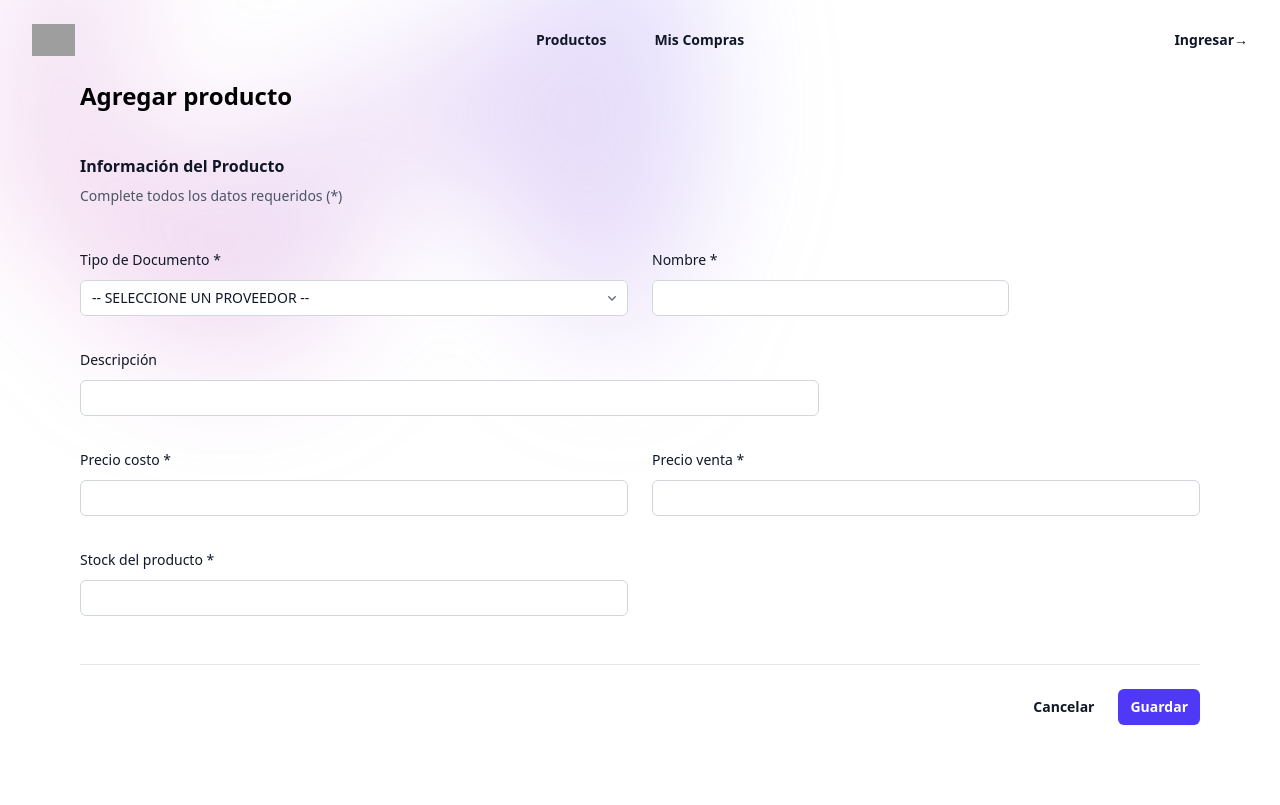
After one commit to juanfpuna/app-redes-tp1, a Django app: page /productos/crear in a window 1280 px wide. The commit adds this page. Run offline with Django 4.2, Linux system fonts and the light colour scheme; data that the repository does not hold is empty; grey boxes are pictures that could not be loaded.

Commit message:
Agrega formularios producto y proveedores. Listar proveedores. Cerrar sesion

```diff
--- a/appredestp1/urls.py
+++ b/appredestp1/urls.py
@@ -71,5 +71,6 @@ urlpatterns = [
     path('productos/', include('productos.urls')),
     path('autenticarse', views.autenticarse, name='autenticarse'),
     path('registrarse', views.registrarse, name='registrarse'),
+    path('logout', views.cerrar_sesion),
 
 ]
--- a/appredestp1/views.py
+++ b/appredestp1/views.py
@@ -39,6 +39,12 @@ def autenticarse(request):
             return redirect('productos')
 
     return render(request, 'autenticacion/login.html')
+
+@api_view(['POST'])
+def cerrar_sesion(request):
+    logout(request)
+    return redirect('autenticarse')
+
 
 def registrarse(request):
     errors = {}
--- a/productos/urls.py
+++ b/productos/urls.py
@@ -6,5 +6,6 @@ urlpatterns = [
     path("<int:pk>", views.show, name="producto.ver"),
     path("<int:pk>/update", views.update, name="producto.actualizar"),
     path("<int:pk>/destroy", views.delete, name="producto.eliminar"),
+    path("crear", views.create, name="producto.crear"),
 
 ]
--- a/productos/views.py
+++ b/productos/views.py
@@ -6,7 +6,10 @@ from rest_framework import status
 from productos.models import Producto
 from productos.serializers import ProductoSerializer
 from django.views import View
-from django.shortcuts import render
+from django.shortcuts import render, redirect
+
+from proveedores.models import Proveedor
+
 
 
 
@@ -36,7 +39,8 @@ def index(request):
             serializer = ProductoSerializer(data=request.data)
             if serializer.is_valid():
                 serializer.save()
-                return Response(serializer.data, status=status.HTTP_200_OK)
+                return redirect('productos')
+            # Response(serializer.data, status=status.HTTP_200_OK)
             return Response(serializer.errors, status=status.HTTP_400_BAD_REQUEST)
     except Exception as e:
         return Response(data= {'error' :str(e)}, status=status.HTTP_500_INTERNAL_SERVER_ERROR)
@@ -71,3 +75,10 @@ def delete(request, pk):
         return Response(status=status.HTTP_204_NO_CONTENT)
     except producto.DoesNotExist:
         return Response(status=status.HTTP_404_NOT_FOUND, data= {'error' : 'Producto no encontrado'})
+
+
+
+@api_view(['GET'])
+def create(request):
+    proveedores = Proveedor.objects.all()
+    return render(request, 'productos/crear.html', {'proveedores': proveedores})
--- a/proveedores/urls.py
+++ b/proveedores/urls.py
@@ -2,9 +2,10 @@ from django.urls import path
 from . import views
 
 urlpatterns = [
-    path("", views.index, name="index"),
+    path("", views.index, name="proveedores.index"),
     path("<int:pk>/show", views.show, name="show"),
     path("<int:pk>/update", views.update, name="update"),
     path("<int:pk>/destroy", views.delete, name="delete"),
+    path("crear", views.create, name="create"),
 
 ]
--- a/templates/base/navegacion.html
+++ b/templates/base/navegacion.html
@@ -22,12 +22,13 @@
                 <a href="/productos" class="text-sm/6 font-semibold text-gray-900">Productos</a>
                 {%if request.user.is_authenticated%}
                     {%if request.user.is_superuser%}
-                        <a href="#" class="text-sm/6 font-semibold text-gray-900">Agregar productos</a>
+                        <a href="/productos/crear" class="text-sm/6 font-semibold text-gray-900"> Agregar productos</a>
                     {%endif%}
                 {%endif%}
+
                 {%if request.user.is_authenticated%}
                     {%if request.user.is_superuser%}
-                        <a href="#" class="text-sm/6 font-semibold text-gray-900">Agregar proveedores</a>
+                        <a href="/proveedores/" class="text-sm/6 font-semibold text-gray-900"> Proveedores</a>
                     {%endif%}
                 {%endif%}
                 <a href="#" class="text-sm/6 font-semibold text-gray-900">Mis Compras</a>
--- /dev/null
+++ b/templates/productos/crear.html
@@ -0,0 +1,143 @@
+{%extends 'base/base.html'%}
+
+
+{%block title%}Registrarse - Cliente{%endblock%}
+
+{%block header%}
+
+    {%include 'base/navegacion.html'%}
+
+{% endblock %}
+
+{%block content%}
+
+<div class="container mx-auto p-20">
+
+    <h3 class="text-2xl font-semibold">Agregar producto</h3>
+
+
+    {%if errors.general%}
+    <div class="p-4 mb-4 text-sm text-red-800 rounded-lg bg-red-50 dark:bg-gray-800 dark:text-red-400" role="alert">
+        <span class="font-medium">Error!</span> {{  errors.general }}
+    </div>
+    {%endif%}
+
+    <form action="/productos/" method="POST">
+
+        <div class="space-y-12 mt-10">
+            {%csrf_token%}
+
+            <div class="border-b border-gray-900/10 pb-12">
+                <h2 class="text-base/7 font-semibold text-gray-900">Información del Producto</h2>
+                <p class="mt-1 text-sm/6 text-gray-600">Complete todos los datos requeridos (*)</p>
+
+                <div class="mt-10 grid grid-cols-1 gap-x-6 gap-y-8 sm:grid-cols-6">
+
+                    <div class="sm:col-span-3">
+                        <label for="proveedor" class="block text-sm/6 font-medium text-gray-900">Tipo de
+                            Documento *</label>
+                        <div class="mt-2 grid grid-cols-1">
+                            <select id="proveedor" name="proveedor" autocomplete="proveedor" required
+                                class="col-start-1 row-start-1 w-full appearance-none rounded-md bg-white py-1.5 pr-8 pl-3 text-base text-gray-900 outline-1 -outline-offset-1 outline-gray-300 focus:outline-2 focus:-outline-offset-2 focus:outline-indigo-600 sm:text-sm/6">
+
+
+                                <option value="" disabled selected>-- SELECCIONE UN PROVEEDOR -- </option>
+
+                                {% for proveedor in proveedores%}
+
+                                    <option value="{{proveedor.id}}">{{proveedor.nombre}}</option>
+
+                                {%endfor%}
+
+
+
+                            </select>
+                            <svg class="pointer-events-none col-start-1 row-start-1 mr-2 size-5 self-center justify-self-end text-gray-500 sm:size-4"
+                                viewBox="0 0 16 16" fill="currentColor" aria-hidden="true" data-slot="icon">
+                                <path fill-rule="evenodd"
+                                    d="M4.22 6.22a.75.75 0 0 1 1.06 0L8 8.94l2.72-2.72a.75.75 0 1 1 1.06 1.06l-3.25 3.25a.75.75 0 0 1-1.06 0L4.22 7.28a.75.75 0 0 1 0-1.06Z"
+                                    clip-rule="evenodd" />
+                            </svg>
+                        </div>
+                        {%if errors.proveedor%}
+                        <div class="text-red-500 text-sm">{{errors.tipo_documento}}</div>
+                        {% endif %}
+                    </div>
+
+                    <div class="sm:col-span-2">
+                        <label for="nombre" class="block text-sm/6 font-medium text-gray-900">Nombre
+                             *</label>
+                        <div class="mt-2">
+                            <input type="text" name="nombre" id="nombre" autocomplete="given-name" required
+                                class="block w-full rounded-md bg-white px-3 py-1.5 text-base text-gray-900 outline-1 -outline-offset-1 outline-gray-300 placeholder:text-gray-400 focus:outline-2 focus:-outline-offset-2 focus:outline-indigo-600 sm:text-sm/6">
+                            {%if errors.nombre%}
+                            <div class="text-red-500 text-sm ">{{errors.nombre}}</div>
+                            {% endif %}
+                        </div>
+                    </div>
+
+                    <div class="col-span-4">
+                        <label for="descripcion" class="block text-sm/6 font-medium text-gray-900">Descripción</label>
+                        <div class="mt-2">
+                            <input type="text" name="descripcion" id="descripcion" autocomplete="descripcion"
+                                class="block w-full rounded-md bg-white px-3 py-1.5 text-base text-gray-900 outline-1 -outline-offset-1 outline-gray-300 placeholder:text-gray-400 focus:outline-2 focus:-outline-offset-2 focus:outline-indigo-600 sm:text-sm/6">
+                        </div>
+                        {%if errors.descripcion%}
+                        <div class="text-red-500 text-sm">{{errors.descripcion}}</div>
+                        {% endif %}
+
+                    </div>
+
+                    <div class="sm:col-span-3">
+                        <label for="precio_costo" class="block text-sm/6 font-medium text-gray-900">Precio costo *</label>
+                        <div class="mt-2">
+                            <input type="number" min="0" step="1" name="precio_costo" id="precio_costo" autocomplete="" required
+                                class="block w-full rounded-md bg-white px-3 py-1.5 text-base text-gray-900 outline-1 -outline-offset-1 outline-gray-300 placeholder:text-gray-400 focus:outline-2 focus:-outline-offset-2 focus:outline-indigo-600 sm:text-sm/6">
+                            {%if errors.precio_costo%}
+                            <div class="text-red-500 text-sm">{{errors.precio_costo}}</div>
+                            {% endif %}
+
+                        </div>
+                    </div>
+
+                    <div class="sm:col-span-3">
+                        <label for="precio_venta" class="block text-sm/6 font-medium text-gray-900">Precio venta *</label>
+                        <div class="mt-2">
+                            <input id="precio_venta" name="precio_venta" type="number" min="0" step="1" autocomplete="precio_venta"
+                                class="block w-full rounded-md bg-white px-3 py-1.5 text-base text-gray-900 outline-1 -outline-offset-1 outline-gray-300 placeholder:text-gray-400 focus:outline-2 focus:-outline-offset-2 focus:outline-indigo-600 sm:text-sm/6">
+                            {%if errors.precio_venta%}
+                            <div class="text-red-500 text-sm">{{errors.precio_venta}}</div>
+                            {% endif %}
+                        </div>
+
+                    </div>
+
+                    <div class="sm:col-span-3">
+                        <label for="stock" class="block text-sm/6 font-medium text-gray-900">Stock del producto *</label>
+                        <div class="mt-2">
+                            <input id="stock" name="stock" type="number" min="0" step="1" autocomplete="stock"
+                                class="block w-full rounded-md bg-white px-3 py-1.5 text-base text-gray-900 outline-1 -outline-offset-1 outline-gray-300 placeholder:text-gray-400 focus:outline-2 focus:-outline-offset-2 focus:outline-indigo-600 sm:text-sm/6">
+                            {%if errors.stock%}
+                            <div class="text-red-500 text-sm">{{errors.stock}}</div>
+                            {% endif %}
+                        </div>
+
+                    </div>
+
+                </div>
+            </div>
+
+
+        </div>
+
+        <div class="mt-6 flex items-center justify-end gap-x-6">
+            <button type="button" class="text-sm/6 font-semibold text-gray-900">Cancelar</button>
+            <button type="submit"
+                class="rounded-md bg-indigo-600 px-3 py-2 text-sm font-semibold text-white shadow-xs hover:bg-indigo-500 focus-visible:outline-2 focus-visible:outline-offset-2 focus-visible:outline-indigo-600">Guardar</button>
+        </div>
+    </form>
+
+
+</div>
+
+{%endblock%}
--- a/templates/productos/index.html
+++ b/templates/productos/index.html
@@ -22,7 +22,7 @@
 
     <div class="bg-white">
         <div class="mx-auto max-w-2xl px-4 py-16 sm:px-6 sm:py-24 lg:max-w-7xl lg:px-8">
-            <h2 class="sr-only">Products</h2>
+            <h2 class="sr-only">Productos</h2>
 
             <div class="grid grid-cols-1 gap-x-6 gap-y-10 sm:grid-cols-2 lg:grid-cols-3 xl:grid-cols-4 xl:gap-x-8">
                 {% for producto in productos %}
```
Also changed, not shown: proveedores/views.py (+9 -2 lines), templates/cliente/perfil.html (+5 -2 lines), templates/proveedores/crear.html (added, +99 -0 lines), templates/proveedores/index.html (added, +83 -0 lines).
